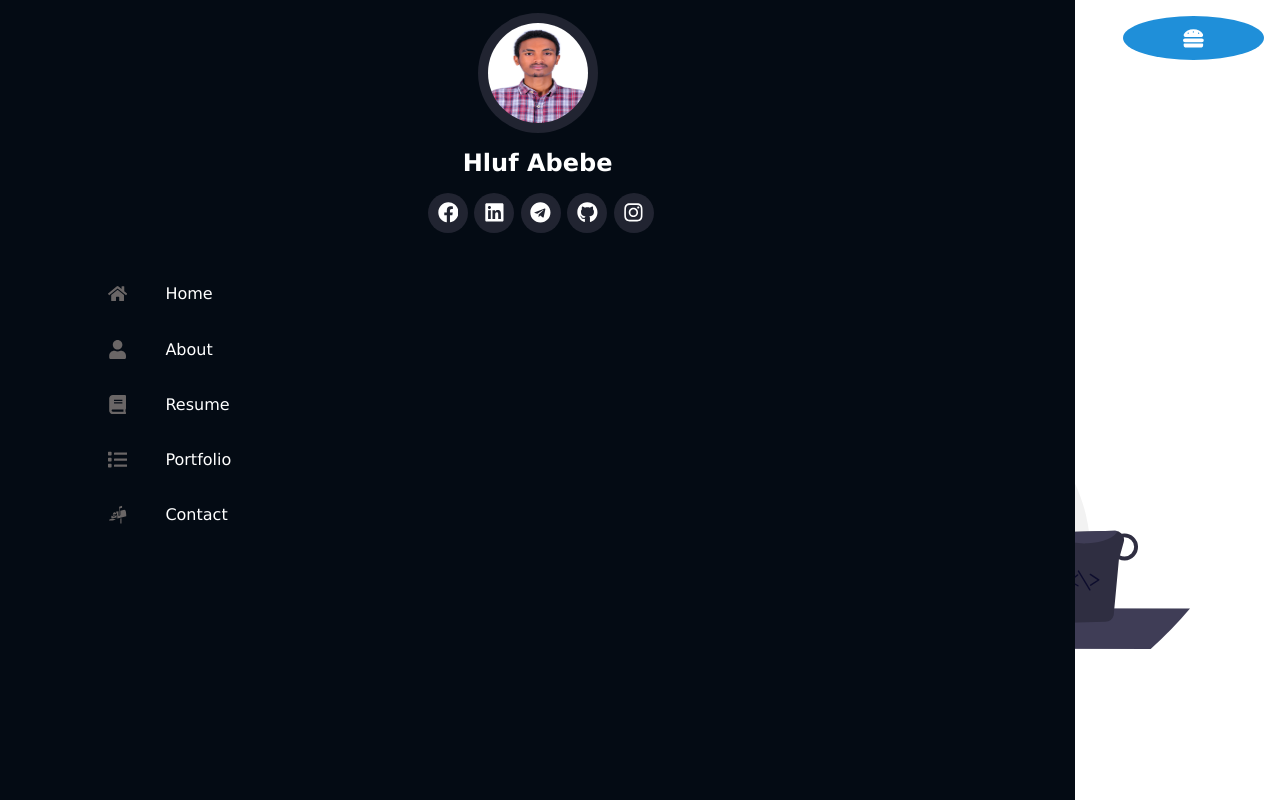
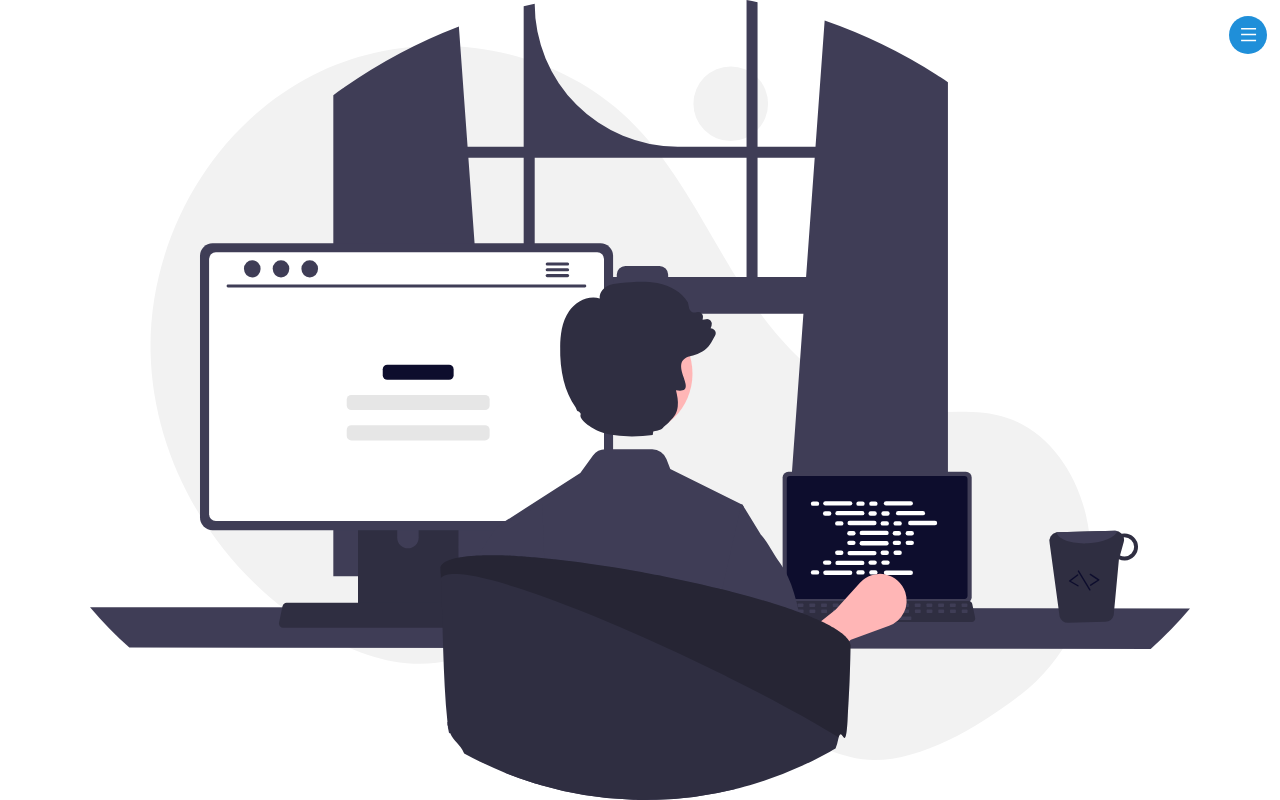
Before and after one commit to HlufD/Hiluf-Abebe-porfolio, a React (Vite) app: page / in a window 1280 px wide. Built offline with nearby package versions, Linux system fonts and the light colour scheme.

Commit message:
created the cool components

```diff
--- a/src/Routes/Home.jsx
+++ b/src/Routes/Home.jsx
@@ -2,7 +2,7 @@ import { useState } from "react";
 
 import SideBar from "../components/SideBar";
 import("./Home.style.css");
-import { FaHamburger, FaWindowClose } from "react-icons/fa";
+import { AiOutlineClose, AiOutlineMenu } from "react-icons/ai";
 
 function Home() {
   const [toggel, setToggel] = useState(false);
@@ -16,9 +16,9 @@ function Home() {
       <SideBar />
       <div className="hamburger-container">
         {toggel ? (
-          <FaWindowClose className="icon" onClick={onClickHandler} />
+          <AiOutlineClose className="icon" onClick={onClickHandler} />
         ) : (
-          <FaHamburger className="icon" onClick={onClickHandler} />
+          <AiOutlineMenu className="icon" onClick={onClickHandler} />
         )}
       </div>
     </div>
--- a/src/Routes/Home.style.css
+++ b/src/Routes/Home.style.css
@@ -11,11 +11,12 @@
 }
 
 .hamburger-container {
-  height: 3rem;
-  width: 11%;
-  height: 5.5%;
+  position: fixed;
+  right: 0;
+  width: 38px;
+  height: 38px;
   background-color: rgb(31, 143, 217);
-  margin: 1rem 1rem 0 0;
+  margin: 1rem 0.8rem 0 0;
   display: flex;
   align-items: center;
   border-radius: 50%;
@@ -24,5 +25,5 @@
 
 .icon {
   color: #fff;
-  font-size: 1.3rem;
+  font-size: 1.2rem;
 }
--- /dev/null
+++ b/src/components/NavLink.jsx
@@ -0,0 +1,14 @@
+import React from "react";
+
+function NavLink({ Icon, text, linkto }) {
+  return (
+    <div className="sidebar-nav">
+      <div className="nav-container">
+        <Icon className="nav-icon" />
+        <a href={linkto}>{text}</a>
+      </div>
+    </div>
+  );
+}
+
+export default NavLink;
--- a/src/components/SideBar.jsx
+++ b/src/components/SideBar.jsx
@@ -6,12 +6,12 @@ import {
   FaInstagram,
   FaHome,
   FaUser,
-  FaBook,
-  FaList,
-  FaVoicemail,
 } from "react-icons/fa";
-import { GiMailbox } from "react-icons/gi";
+import { AiOutlineProject, AiFillFileText } from "react-icons/ai";
+import { MdOutlineLocalPostOffice } from "react-icons/md";
 
+import NavLink from "./NavLink";
+import SocilaMideaLink from "./SocilaMideaLink";
 import("./SideBar.style.css");
 
 function SideBar() {
@@ -27,45 +27,18 @@ function SideBar() {
         </div>
         <h3 className="sidebar-name">Hluf Abebe</h3>
         <div className="sidebar-social-midea-link">
-          <a href="#" className="social-icon-containare">
-            <FaFacebook className="social-icon" />
-          </a>
-          <a href="#" className="social-icon-containare">
-            <FaLinkedin className="social-icon" />
-          </a>
-          <a href="#" className="social-icon-containare">
-            <FaTelegram className="social-icon" />
-          </a>
-          <a href="#" className="social-icon-containare">
-            <FaGithub className="social-icon" />
-          </a>
-          <a href="#" className="social-icon-containare">
-            <FaInstagram className="social-icon" />
-          </a>
+          <SocilaMideaLink linkto={"#"} Icon={FaFacebook} />
+          <SocilaMideaLink linkto={"#"} Icon={FaLinkedin} />
+          <SocilaMideaLink linkto={"#"} Icon={FaTelegram} />
+          <SocilaMideaLink linkto={"#"} Icon={FaGithub} />
+          <SocilaMideaLink linkto={"#"} Icon={FaInstagram} />
         </div>
       </div>
-      <div className="sidebar-nav">
-        <div className="nav-container">
-          <FaHome className="nav-icon" />
-          <a href="#">Home</a>
-        </div>
-        <div className="nav-container">
-          <FaUser className="nav-icon" />
-          <a href="#">About</a>
-        </div>
-        <div className="nav-container">
-          <FaBook className="nav-icon" />
-          <a href="#">Resume</a>
-        </div>
-        <div className="nav-container">
-          <FaList className="nav-icon" />
-          <a href="#">Portfolio</a>
-        </div>
-        <div className="nav-container">
-          <GiMailbox className="nav-icon" />
-          <a href="#">Contact</a>
-        </div>
-      </div>
+      <NavLink Icon={FaHome} text={"Home"} linkto={"#"} />
+      <NavLink Icon={FaUser} text={"About"} linkto={"#"} />
+      <NavLink Icon={AiFillFileText} text={"Resume"} linkto={"#"} />
+      <NavLink Icon={AiOutlineProject} text={"Portfolio"} linkto={"#"} />
+      <NavLink Icon={MdOutlineLocalPostOffice} text={"Contact"} linkto={"#"} />
     </div>
   );
 }
--- a/src/components/SideBar.style.css
+++ b/src/components/SideBar.style.css
@@ -2,6 +2,7 @@
   width: 84%;
   background-color: #040b14;
   font-family: Verdana, Geneva, Tahoma, sans-serif;
+  display: none;
 }
 
 .sidebar-info {
--- /dev/null
+++ b/src/components/SocilaMideaLink.jsx
@@ -0,0 +1,9 @@
+function SocilaMideaLink({ linkto, Icon }) {
+  return (
+    <a href={linkto} className="social-icon-containare">
+      <Icon className="social-icon" />
+    </a>
+  );
+}
+
+export default SocilaMideaLink;
```
